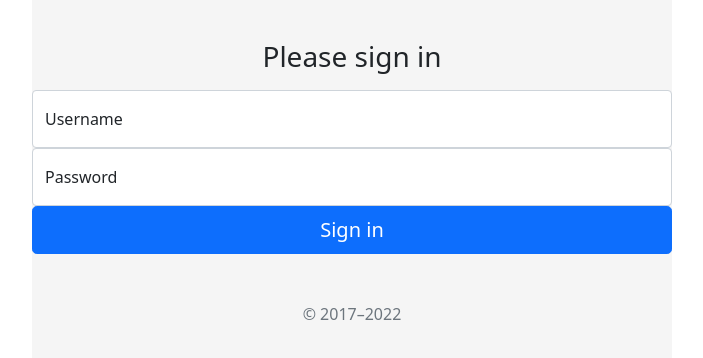
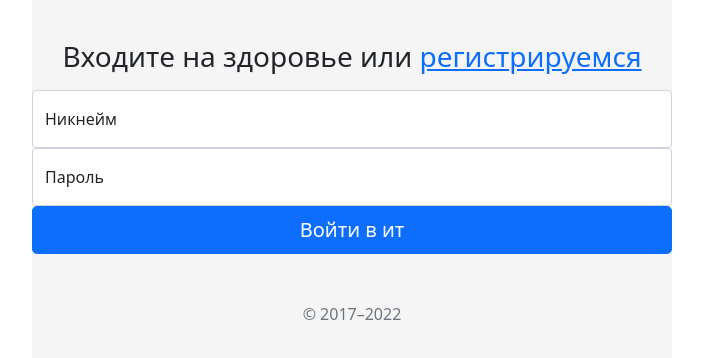
Before and after one commit to asgard125/DrawingsWar, a Vue app in the folder frontend_game/: page /login in a window 1280 px wide. Shown: the top 358 px of the page, without its empty margins (288-991 px from the left). Built offline with nearby package versions, Linux system fonts and the light colour scheme.

Commit message:
authorization fixed

```diff
--- a/frontend_game/src/components/InfoHeader.vue
+++ b/frontend_game/src/components/InfoHeader.vue
@@ -17,6 +17,7 @@
           <div class="col p-2 bg-gradient">Уровень: {{ info_header.level }}</div>
           <div class="col p-2 bg-gradient">Никнейм: {{ info_header.game_name }}</div>
           <div class="col p-2 bg-gradient">Денежки: {{ info_header.money }}</div>
+          <div class="col p-2 bg-gradient"><button @click="logout" id="fight_btn" class="btn btn-primary bg-white text-black" type="button">Выйти</button></div>
         </div>
       </div>
     </div>
@@ -31,6 +32,13 @@ export default {
       type: Object,
       required: true,
     }
+  },
+  methods: {
+    logout(){
+      this.$store.commit("removeToken")
+      this.$store.commit("removeUserId")
+      this.$router.push("login")
+    }
   }
 }
 </script>
--- a/frontend_game/src/pages/LoginPage.vue
+++ b/frontend_game/src/pages/LoginPage.vue
@@ -4,18 +4,18 @@
 
     <main class="form-signin w-100 m-auto">
       <form @submit.prevent>
-        <h1 class="h3 mb-3 fw-normal">Please sign in</h1>
+        <h1 class="h3 mb-3 fw-normal">Входите на здоровье или <router-link to="signup">регистрируемся</router-link></h1>
         <div class="form-floating">
-          <input v-model="username" type="text" class="form-control" id="floatingInput" placeholder="Username">
-          <label  for="floatingInput">Username</label>
+          <input v-model="username" type="text" class="form-control" id="floatingInput" placeholder="Никнейм">
+          <label  for="floatingInput">Никнейм</label>
         </div>
         <div class="form-floating">
-          <input v-model="password" type="password" class="form-control" id="floatingPassword" placeholder="Password">
-          <label for="floatingPassword">Password</label>
+          <input v-model="password" type="password" class="form-control" id="floatingPassword" placeholder="Пароль">
+          <label for="floatingPassword">Пароль</label>
         </div>
 
 
-        <button @click="login" class="w-100 btn btn-lg btn-primary" type="submit">Sign in</button>
+        <button @click="login" class="w-100 btn btn-lg btn-primary" type="submit">Войти в ит</button>
         <p class="mt-5 mb-3 text-muted">© 2017–2022</p>
       </form>
     </main>
--- a/frontend_game/src/pages/ShopPage.vue
+++ b/frontend_game/src/pages/ShopPage.vue
@@ -54,7 +54,7 @@ export default {
   methods: {
     market_purchase(id){
       axios
-          .put(axios.defaults.baseURL + "/api/v1/playerbattleunit/market_purchase")
+          .put(axios.defaults.baseURL + "api/v1/playerbattleunit/market_purchase")
           .then((response) => {
             console.log(response.data)
           })
@@ -64,5 +64,7 @@ export default {
 </script>
 
 <style scoped>
-
+.charitem{
+  margin: 15px;
+}
 </style>
--- a/frontend_game/src/router/index.js
+++ b/frontend_game/src/router/index.js
@@ -4,6 +4,7 @@ import LoginPage from "@/pages/LoginPage";
 import InventoryPage from "@/pages/InventoryPage";
 import ShopPage from "@/pages/ShopPage";
 import BattlePage from "@/pages/BattlePage";
+import SignUpPage from "@/pages/SignUpPage";
 
 const routes = [
   {
@@ -15,6 +16,11 @@ const routes = [
     path: '/login',
     name: 'login',
     component: LoginPage
+  },
+  {
+    path: '/signup',
+    name: 'signup',
+    component: SignUpPage
   },
   {
     path: '/inventory',
--- a/frontend_game/src/store/index.js
+++ b/frontend_game/src/store/index.js
@@ -32,10 +32,15 @@ export default createStore({
         removeToken(state) {
             state.token = ''
             state.isAuthenticated = false
+            localStorage.removeItem("token");
         },
         setUserId(state){
             state.user_id = localStorage.getItem("user_id");
         },
+        removeUserId(state){
+            state.user_id = '';
+            localStorage.removeItem("user_id");
+        },
     }
 }
 )
```
